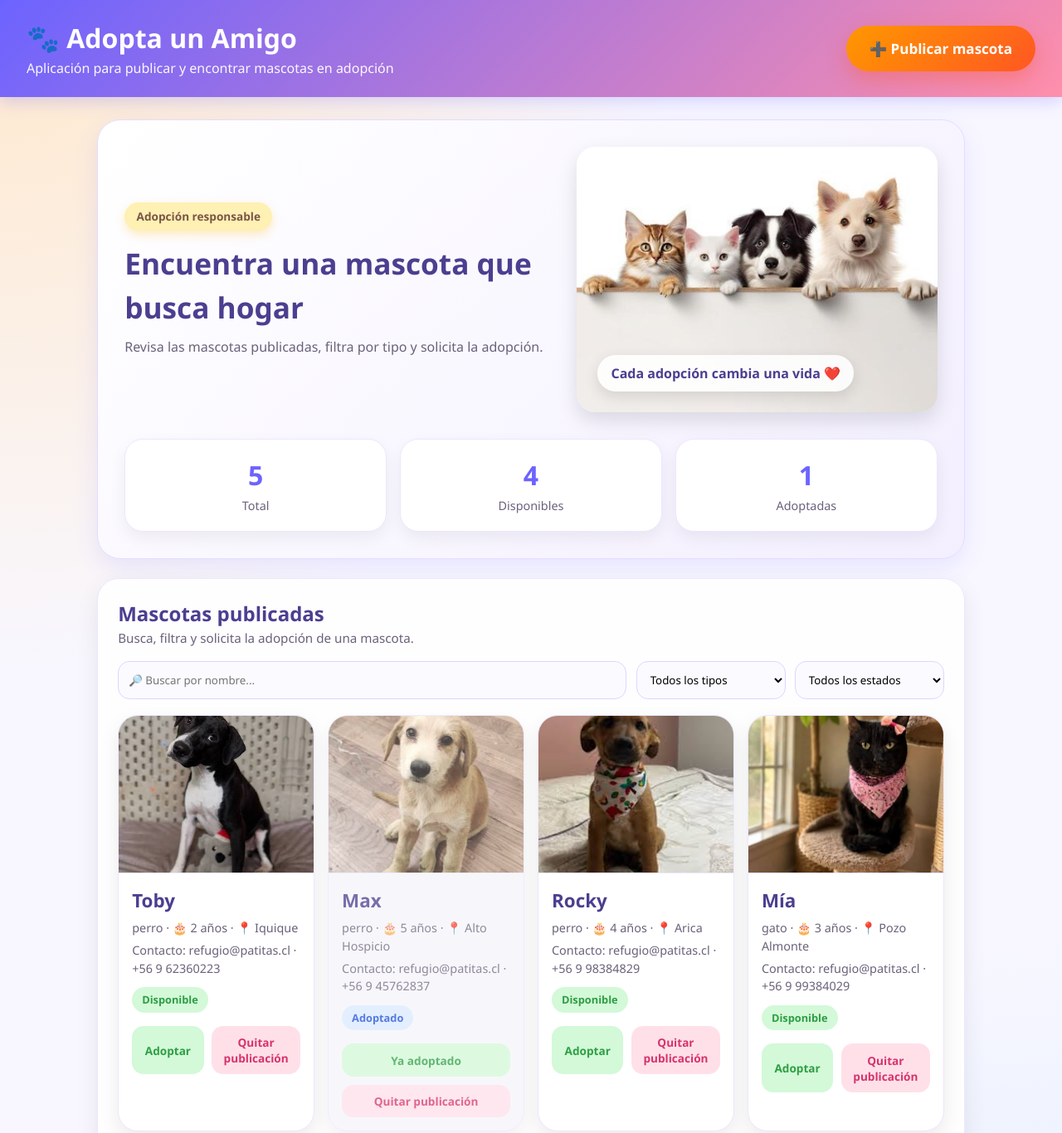
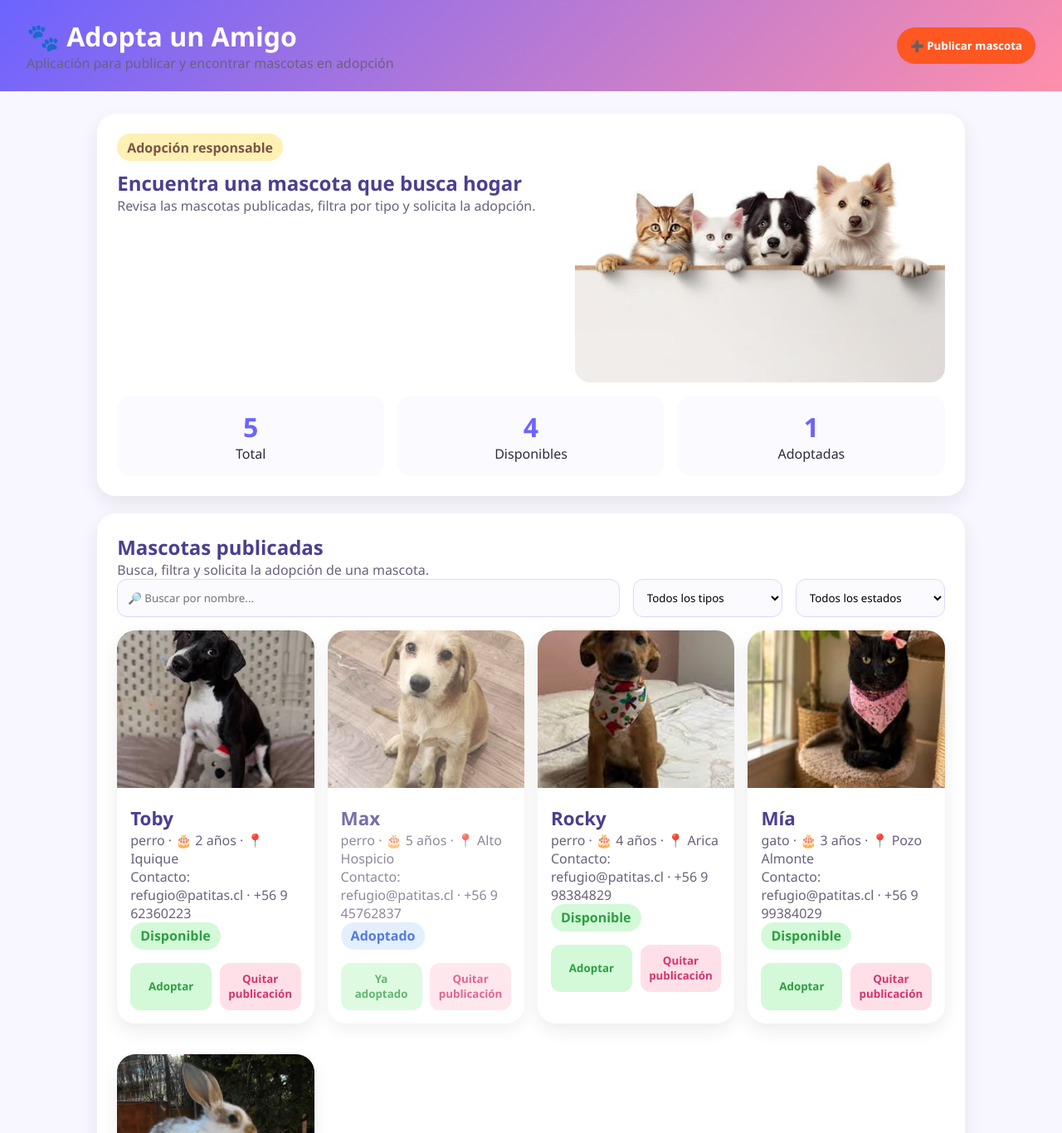
Before and after one commit to Alexandra665-ai/PW_-Evaluacion_Unidad_3, a website: page index.html in a window 1280 px wide. Shown: the top 1366 px of the page at 83% size. Drawn offline with Linux system fonts and the light colour scheme.

Commit message:
Mejorar interfaz de vizualización

```diff
--- a/css/styles.css
+++ b/css/styles.css
@@ -6,148 +6,136 @@
 }
 
 body {
-  background:
-    radial-gradient(circle at top left, #ffe8cc, transparent 35%),
-    radial-gradient(circle at bottom right, #dbeafe, transparent 35%),
-    #f8f7ff;
+  background: #f8f7ff;
   color: #2f2a3d;
-  line-height: 1.5;
+}
+
+.header,
+.titulo-form,
+.modal-header {
+  display: flex;
+  justify-content: space-between;
+  align-items: center;
 }
 
 .header {
   background: linear-gradient(135deg, #6c63ff, #ff8fab);
   color: white;
   padding: 1.4rem 2rem;
-  display: flex;
-  justify-content: space-between;
-  align-items: center;
-  box-shadow: 0 6px 18px rgba(108, 99, 255, 0.25);
-}
-
-.header h1 {
-  font-size: 2rem;
-}
-
-.subtitle {
-  opacity: 0.95;
-}
-
-.btn-header {
-  background: linear-gradient(135deg, #ff9800, #ff5722);
-  color: white;
-  border: none;
-  padding: 16px 28px;
-  border-radius: 50px;
-  font-size: 17px;
-  font-weight: bold;
-  cursor: pointer;
-  transition: 0.3s;
-  box-shadow: 0 10px 25px rgba(255, 87, 34, 0.35);
-}
-
-.btn-header:hover {
-  transform: translateY(-3px) scale(1.04);
-  box-shadow: 0 15px 35px rgba(255, 87, 34, 0.45);
 }
 
 .container {
   max-width: 1100px;
-  margin: 0 auto;
+  margin: auto;
   padding: 1.7rem;
 }
 
+button {
+  border: none;
+  cursor: pointer;
+  font-weight: bold;
+}
+
+.btn-header,
+.btn-primario {
+  color: white;
+  border-radius: 16px;
+  padding: 0.8rem 1rem;
+}
+
+.btn-header {
+  background: #ff5722;
+  border-radius: 50px;
+}
+
+.btn-primario {
+  background: #6c63ff;
+  grid-column: 1 / -1;
+}
+
+.btn-cerrar {
+  background: #ffe0e9;
+  color: #d6336c;
+  border-radius: 50%;
+  width: 34px;
+  height: 34px;
+}
+
+.panel-principal,
+.form-section,
+.lista-section,
+.tarjeta,
+.modal-contenido {
+  background: white;
+  border-radius: 22px;
+  padding: 1.5rem;
+  margin-bottom: 1.3rem;
+  box-shadow: 0 8px 22px rgba(0,0,0,.08);
+}
+
 .panel-principal {
-  background: linear-gradient(135deg, #ffffff, #f3efff);
-  border: 1px solid #e4dcff;
-  border-radius: 28px;
-  padding: 2rem;
   display: grid;
   grid-template-columns: 1.2fr 1fr;
-  gap: 1.5rem;
-  align-items: center;
-  margin-bottom: 1.4rem;
-  box-shadow: 0 10px 28px rgba(108, 99, 255, 0.12);
-  overflow: hidden;
+  gap: 1rem;
+}
+
+.badge,
+.estado {
+  display: inline-block;
+  border-radius: 999px;
+  padding: .35rem .75rem;
+  font-weight: bold;
 }
 
 .badge {
-  display: inline-block;
   background: #fff0b3;
   color: #795548;
-  padding: 0.45rem 0.9rem;
-  border-radius: 999px;
-  font-size: 0.85rem;
-  font-weight: bold;
-  margin-bottom: 0.8rem;
-  box-shadow: 0 5px 12px rgba(255, 183, 3, 0.25);
+  margin-bottom: .6rem;
 }
 
-.panel-texto h2 {
+h2,
+.tarjeta-nombre {
   color: #4b3f90;
-  font-size: 2.2rem;
-  margin-bottom: 0.6rem;
 }
 
-.panel-texto p {
+p,
+.tarjeta-detalle,
+.tarjeta-contacto,
+.modal-texto {
   color: #6b617a;
 }
 
 .panel-imagen {
-  width: 100%;
-  height: 320px;
+  height: 300px;
   overflow: hidden;
-  border-radius: 22px;
-  box-shadow: 0 10px 25px rgba(0, 0, 0, 0.12);
-  position: relative;
+  border-radius: 18px;
 }
 
-.panel-imagen img {
+.panel-imagen img,
+.tarjeta-foto {
   width: 100%;
   height: 100%;
   object-fit: cover;
-  object-position: center 20%;
-  transition: 0.4s;
 }
 
-.panel-imagen:hover img {
-  transform: scale(1.04);
-}
-
-.panel-imagen::after {
-  content: "Cada adopción cambia una vida ❤️";
-  position: absolute;
-  left: 25px;
-  bottom: 25px;
-  background: rgba(255, 255, 255, 0.88);
-  color: #4b3f90;
-  padding: 10px 16px;
-  border-radius: 999px;
-  font-weight: bold;
-  box-shadow: 0 6px 18px rgba(0, 0, 0, 0.12);
+.resumen,
+.lista-contenedor,
+#mascota-form,
+.filtros {
+  display: grid;
+  gap: 1rem;
 }
 
 .resumen {
   grid-column: 1 / -1;
-  display: grid;
   grid-template-columns: repeat(3, 1fr);
-  gap: 1rem;
-  margin-top: 0.5rem;
 }
 
 .resumen-card {
-  background: white;
-  border-radius: 22px;
-  padding: 1.2rem;
+  background: #fbfaff;
+  padding: 1rem;
+  border-radius: 16px;
   text-align: center;
-  border: 1px solid #ece7ff;
-  box-shadow: 0 8px 20px rgba(0, 0, 0, 0.06);
-  transition: 0.25s;
-}
-
-.resumen-card:hover {
-  transform: translateY(-6px);
-  box-shadow: 0 12px 25px rgba(108, 99, 255, 0.18);
-  border-color: #6c63ff;
 }
 
 .resumen-card strong {
@@ -156,190 +144,64 @@ body {
   font-size: 2rem;
 }
 
-.resumen-card span {
-  color: #6b617a;
-  font-size: 0.9rem;
+#mascota-form {
+  grid-template-columns: repeat(2, 1fr);
 }
 
-.form-section,
-.lista-section {
-  background: rgba(255, 255, 255, 0.92);
-  border: 1px solid #ece7ff;
-  border-radius: 26px;
-  padding: 1.5rem;
-  margin-bottom: 1.5rem;
-  box-shadow: 0 10px 28px rgba(0, 0, 0, 0.08);
-}
-
-.titulo-form {
-  display: flex;
-  justify-content: space-between;
-  align-items: center;
+.filtros {
+  grid-template-columns: 1fr 180px 180px;
   margin-bottom: 1rem;
-}
-
-.form-section h2,
-.lista-section h2 {
-  color: #4b3f90;
-}
-
-.titulo-lista {
-  margin-bottom: 1rem;
-}
-
-.titulo-lista p {
-  color: #6b617a;
-  font-size: 0.95rem;
-}
-
-.btn-cerrar {
-  border: none;
-  background: #ffe0e9;
-  color: #d6336c;
-  border-radius: 50%;
-  width: 34px;
-  height: 34px;
-  font-weight: bold;
-  cursor: pointer;
-}
-
-#mascota-form {
-  display: grid;
-  grid-template-columns: repeat(2, 1fr);
-  gap: 0.9rem;
 }
 
 .campo {
   display: flex;
   flex-direction: column;
+  gap: .3rem;
 }
 
-.campo label {
-  margin-bottom: 0.3rem;
-  font-size: 0.9rem;
-  color: #5c536d;
+input,
+select {
+  padding: .75rem;
+  border-radius: 12px;
+  border: 1px solid #ded6ff;
+  background: #fbfaff;
 }
 
-.campo input,
-.campo select {
-  padding: 0.75rem;
-  border-radius: 14px;
-  border: 1px solid #ded6ff;
-  background-color: #fbfaff;
-  color: #2f2a3d;
-  outline: none;
+.invalido {
+  border-color: #e03131 !important;
 }
 
-.campo input:focus,
-.campo select:focus {
-  border-color: #6c63ff;
-}
-
-.campo input.invalido,
-.campo select.invalido {
-  border-color: #e03131;
-}
-
-.campo input.valido,
-.campo select.valido {
-  border-color: #2f9e44;
+.valido {
+  border-color: #2f9e44 !important;
 }
 
 .error-msg {
   min-height: 1rem;
-  font-size: 0.8rem;
   color: #e03131;
-  margin-top: 0.2rem;
-}
-
-.btn-primario {
-  grid-column: 1 / -1;
-  padding: 0.85rem;
-  border: none;
-  border-radius: 16px;
-  background: linear-gradient(135deg, #6c63ff, #ff8fab);
-  color: white;
-  font-weight: bold;
-  cursor: pointer;
-  transition: 0.2s;
-}
-
-.btn-primario:hover {
-  transform: translateY(-2px);
-  box-shadow: 0 8px 18px rgba(108, 99, 255, 0.25);
-}
-
-.filtros {
-  display: grid;
-  grid-template-columns: 1fr 180px 180px;
-  gap: 0.7rem;
-  margin-bottom: 1.2rem;
-}
-
-.filtros input,
-.filtros select {
-  padding: 0.75rem;
-  border-radius: 14px;
-  border: 1px solid #ded6ff;
-  background-color: #fbfaff;
+  font-size: .8rem;
 }
 
 .lista-contenedor {
-  display: grid;
   grid-template-columns: repeat(auto-fit, minmax(230px, 1fr));
-  gap: 1rem;
 }
 
 .tarjeta {
-  background: white;
-  border: 1px solid #ece7ff;
-  border-radius: 24px;
+  padding: 0;
   overflow: hidden;
-  box-shadow: 0 10px 24px rgba(0, 0, 0, 0.08);
-  animation: aparecer 0.25s ease;
-  transition: 0.2s;
-}
-
-.tarjeta:hover {
-  transform: translateY(-5px);
-  box-shadow: 0 12px 26px rgba(108, 99, 255, 0.18);
 }
 
 .tarjeta-foto {
-  width: 100%;
   height: 190px;
-  object-fit: cover;
-  display: block;
-  border-bottom: 1px solid #ece7ff;
 }
 
-.tarjeta-info {
+.tarjeta-info,
+.tarjeta-botones {
   padding: 1rem;
-  display: flex;
-  flex-direction: column;
-  gap: 0.35rem;
 }
 
 .tarjeta-nombre {
+  font-size: 1.4rem;
   font-weight: bold;
-  font-size: 1.4rem;
-  color: #4b3f90;
-}
-
-.tarjeta-detalle,
-.tarjeta-contacto {
-  font-size: 0.9rem;
-  color: #6b617a;
-}
-
-.estado {
-  display: inline-block;
-  width: fit-content;
-  padding: 0.35rem 0.75rem;
-  border-radius: 999px;
-  font-size: 0.8rem;
-  font-weight: bold;
-  margin-top: 0.4rem;
 }
 
 .estado-disponible {
@@ -353,20 +215,15 @@ body {
 }
 
 .tarjeta-botones {
-  padding: 0 1rem 1rem;
   display: flex;
-  gap: 0.6rem;
-  flex-wrap: wrap;
+  gap: .6rem;
+  padding-top: 0;
 }
 
 .tarjeta-botones button {
-  border: none;
-  border-radius: 14px;
-  padding: 0.65rem 0.9rem;
-  cursor: pointer;
-  font-size: 0.85rem;
-  font-weight: bold;
   flex: 1;
+  padding: .65rem;
+  border-radius: 12px;
 }
 
 .btn-adoptar {
@@ -379,106 +236,46 @@ body {
   color: #d6336c;
 }
 
-.tarjeta.adoptado {
-  opacity: 0.75;
-  background: #f5f5fa;
+.adoptado {
+  opacity: .75;
 }
 
 .lista-vacia {
+  display: none;
   text-align: center;
   color: #8f86a6;
-  padding: 1rem;
-  display: none;
 }
 
-.footer {
-  text-align: center;
-  padding: 1.5rem;
-  color: #8f86a6;
-  font-size: 0.85rem;
+.modal {
+  position: fixed;
+  inset: 0;
+  background: rgba(0,0,0,.45);
+  display: flex;
+  justify-content: center;
+  align-items: center;
+  padding: 1rem;
+}
+
+.modal-contenido {
+  width: 420px;
+  max-width: 95%;
 }
 
 .oculto {
   display: none;
 }
 
-@keyframes aparecer {
-  from {
-    opacity: 0;
-    transform: translateY(6px);
-  }
-
-  to {
-    opacity: 1;
-    transform: translateY(0);
-  }
-}
-
 @media (max-width: 768px) {
-  .header {
+  .header,
+  .panel-principal,
+  #mascota-form,
+  .filtros {
+    grid-template-columns: 1fr;
     flex-direction: column;
     text-align: center;
-    gap: 1rem;
-  }
-
-  .panel-principal {
-    grid-template-columns: 1fr;
   }
 
   .resumen {
     grid-template-columns: 1fr;
   }
-
-  #mascota-form {
-    grid-template-columns: 1fr;
-  }
-
-  .filtros {
-    grid-template-columns: 1fr;
-  }
 }
-
-.modal{
-    position:fixed;
-    inset:0;
-    background:rgba(0,0,0,.45);
-
-    display:flex;
-    justify-content:center;
-    align-items:center;
-
-    z-index:999;
-}
-
-.modal-contenido{
-
-    width:420px;
-    max-width:90%;
-
-    background:white;
-
-    border-radius:22px;
-
-    padding:25px;
-
-    animation:aparecer .25s;
-}
-
-.modal-header{
-
-    display:flex;
-    justify-content:space-between;
-    align-items:center;
-
-    margin-bottom:15px;
-}
-
-.modal-texto{
-
-    color:#666;
-    margin-bottom:20px;
-}
-
-.oculto{
-    display:none;
-}
```
